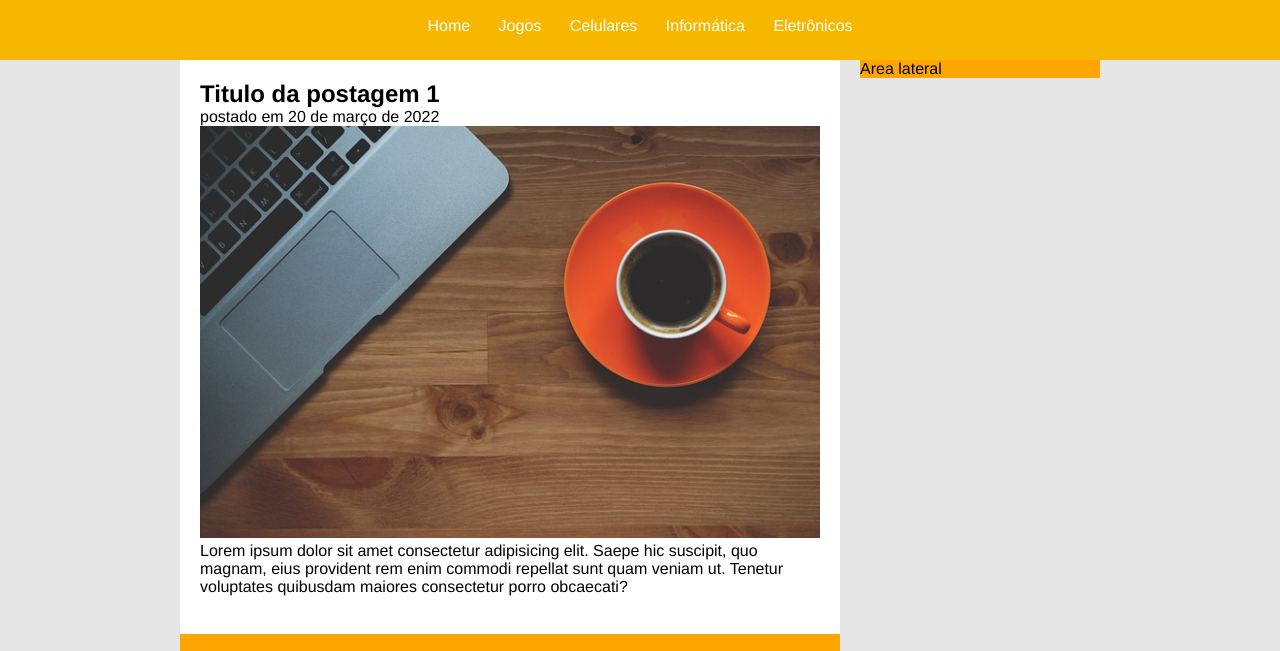
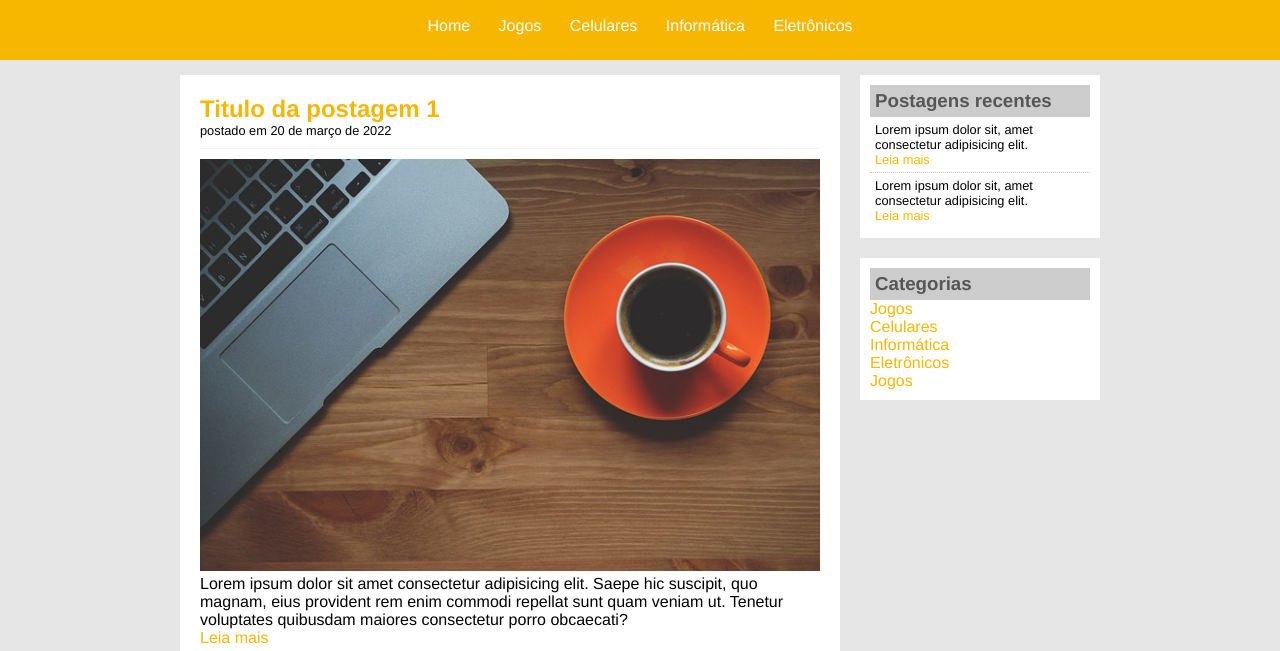
Before and after one commit to masilazev/TecBlog, a plain HTML site: page index.html in a window 1280 px wide. Shown: the part 73-724 px from the top of the page. Drawn offline with Linux system fonts and the light colour scheme.

Commit message:
finalizado

```diff
--- a/css/styles.css
+++ b/css/styles.css
@@ -14,9 +14,29 @@ h1 {
     font-size: 2.5em;
 }
 
+h2 {
+    color: #f7b600;
+}
+
+h3 {
+    color: #565656;
+    background: #ccc;
+    padding: 5px;
+}
+
 .branco {
     color: white;
 }
+
+.data-postagem {
+    font-size: 0.8em;
+    border-bottom: 1px solid #f4f4f4;
+    padding-bottom: 10px;
+    margin-bottom: 10px;
+    display: block;
+}
+
+
 
 /* Menu */
 a {
@@ -25,13 +45,23 @@ a {
 
 a:link,
 a:visited {
+    color: #f7b600;
+}
+
+a:hover {
+    text-decoration: underline;
+}
+
+#area-cabecalho a:link,
+#area-cabecalho a:visited {
     color: #fff;
     padding: 8px 12px;
 }
 
-a:hover {
+#area-cabecalho a:hover {
     color: #f7b600;
     background-color: #fff;
+    text-decoration: none;
 }
 
 /* Layout */
@@ -49,10 +79,7 @@ a:hover {
 #area-principal {
     width: 920px;
     margin: 0 auto;
-}
-
-#area-postagens, #area-lateral {
-    background: orange;
+    padding: 15px;
 }
 
 #area-postagens {
@@ -71,6 +98,18 @@ a:hover {
     background: white;
 }
 
+.conteudo-lateral {
+    background: white;
+    padding: 10px;
+    margin-bottom: 20px;
+}
+
+.postagem-lateral {
+    font-size: 0.8em;
+    padding: 5px;
+    border-bottom: 1px dotted #ccc;
+}
+
 #rodape {
     clear: both;
     text-align: center;
--- a/index.html
+++ b/index.html
@@ -26,7 +26,7 @@
         <div id="area-postagens">
             <div class="postagem">
                 <h2>Titulo da postagem 1</h2>
-                <span>postado em 20 de março de 2022</span>
+                <span class="data-postagem">postado em 20 de março de 2022</span>
                 <img width="620px" src="images/imagem1.jpg" alt="">
                 <p>Lorem ipsum dolor sit amet consectetur adipisicing elit. Saepe hic suscipit, quo magnam, eius
                     provident rem enim commodi repellat sunt quam veniam ut. Tenetur voluptates quibusdam maiores
@@ -34,9 +34,46 @@
                 </p>
                 <a href="">Leia mais</a>
             </div>
+
+            <div class="postagem">
+                <h2>Titulo da postagem 2</h2>
+                <span class="data-postagem">postado em 10 de março de 2022</span>
+                <img width="620px" src="images/imagem2.jpg" alt="">
+                <p>Lorem ipsum dolor sit amet consectetur adipisicing elit. Saepe hic suscipit, quo magnam, eius
+                    provident rem enim commodi repellat sunt quam veniam ut. Tenetur voluptates quibusdam maiores
+                    consectetur porro obcaecati?
+                </p>
+                <a href="">Leia mais</a>
+            </div>
+
         </div>
         <div id="area-lateral">
-            Area lateral
+            <div class="conteudo-lateral">
+                <h3>Postagens recentes</h3>
+                <div class="postagem-lateral">
+                    <p>
+                        Lorem ipsum dolor sit, amet consectetur adipisicing elit.
+                    </p>
+                    <a href="">Leia mais</a>
+                </div>
+
+                <div class="postagem-lateral" style="border-bottom: none;">
+                    <p>
+                        Lorem ipsum dolor sit, amet consectetur adipisicing elit.
+                    </p>
+                    <a href="">Leia mais</a>
+                </div>
+            </div>
+
+            <div class="conteudo-lateral">
+                <h3>Categorias</h3>
+
+                <a href="">Jogos</a><br>
+                <a href="">Celulares</a><br>
+                <a href="">Informática</a><br>
+                <a href="">Eletrônicos</a><br>
+                <a href="">Jogos</a><br>
+            </div>
         </div>
         <div id="rodape">Todos os direitos reservados</div>
     </div>
```
